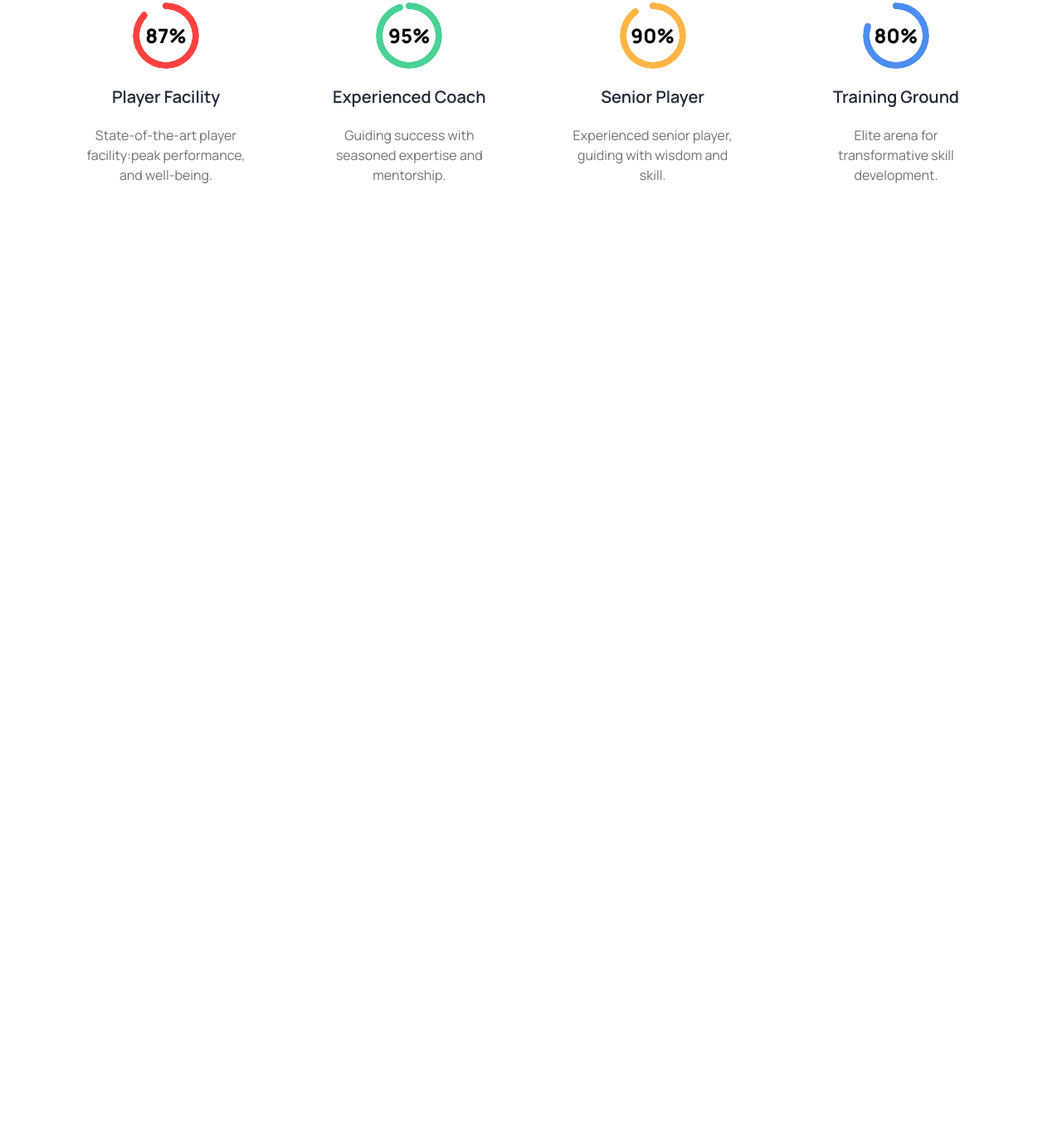
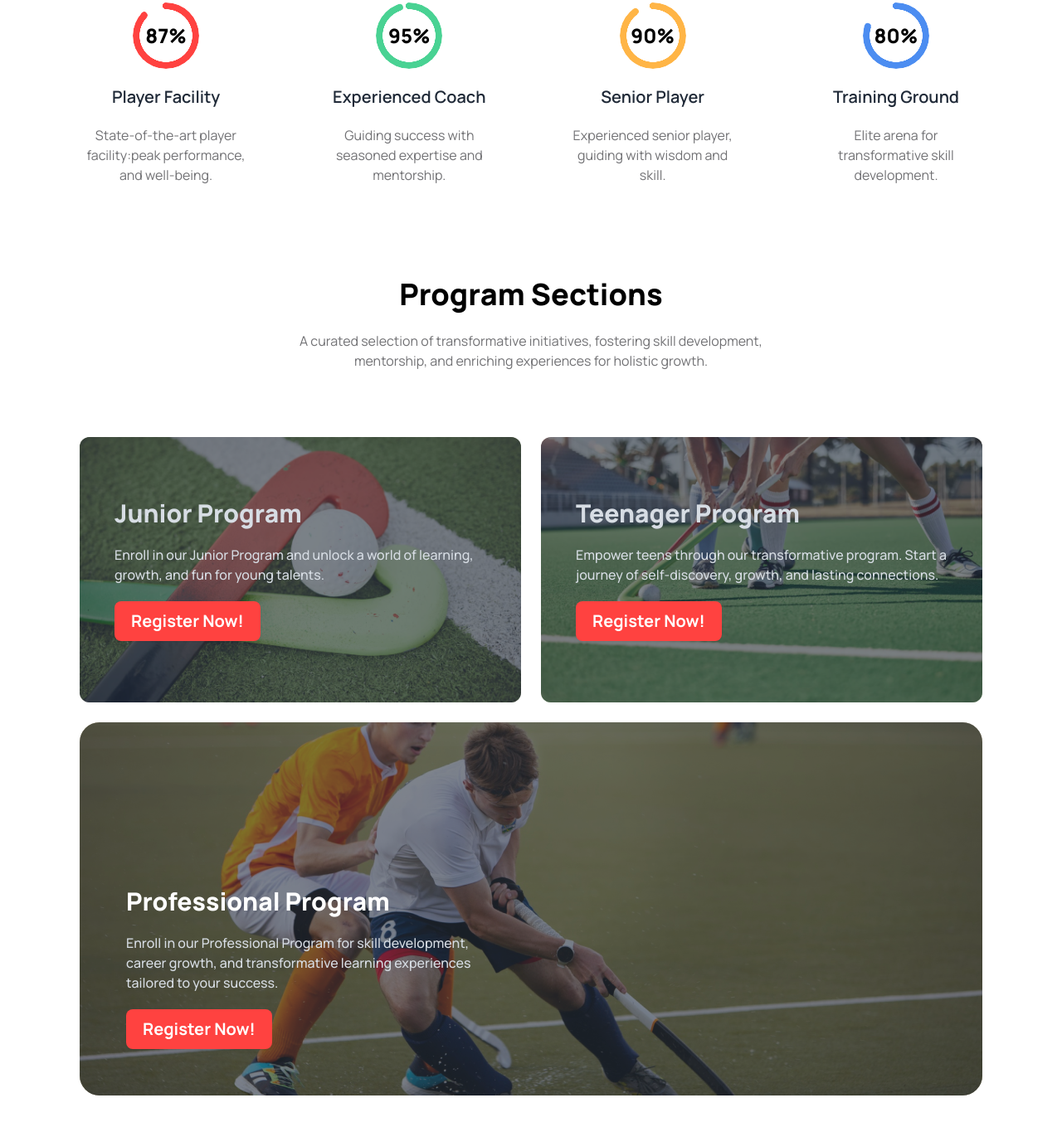
Before and after one commit to fahadfakrul/Hockeys, a plain HTML site: page index.html in a window 1280 px wide. Shown: the part 1035-2394 px from the top of the page at 83% size. Before the commit the page ends 1370 px from the top, so only its background shows below. Drawn offline with nearby package versions, Linux system fonts and the light colour scheme.

Commit message:
program section created successfully

```diff
--- a/index.html
+++ b/index.html
@@ -176,26 +176,83 @@
                 <!-- percentage card -->
                 <div class="lg:flex lg:justify-between mt-12 lg:mt-20">
                     <div class=" w-52 mx-auto lg:mx-0  flex flex-col items-center justify-center ">
-                        <div class=" font-extrabold text-2xl radial-progress text-[#FF4240]" style="--value:87;" role="progressbar"><span class=" text-black">87%</span></div>
+                        <div class=" font-extrabold text-2xl radial-progress text-[#FF4240]" style="--value:87;"
+                            role="progressbar"><span class=" text-black">87%</span></div>
                         <h4 class="text-xl font-semibold text-center py-5">Player Facility</h4>
-                        <p class="text-para-primary text-center w-full">State-of-the-art player facility:peak performance, and well-being.</p>
+                        <p class="text-para-primary text-center w-full">State-of-the-art player facility:peak
+                            performance, and well-being.</p>
                     </div>
                     <div class=" w-52 mx-auto lg:mx-0 mt-6 lg:mt-0 flex flex-col items-center justify-center">
-                        <div class=" font-extrabold text-2xl radial-progress text-[#49D293]" style="--value:95;" role="progressbar"><span class=" text-black">95%</span></div>
+                        <div class=" font-extrabold text-2xl radial-progress text-[#49D293]" style="--value:95;"
+                            role="progressbar"><span class=" text-black">95%</span></div>
                         <h4 class="text-xl font-semibold text-center py-5">Experienced Coach</h4>
-                        <p class="text-para-primary text-center w-full">Guiding success with seasoned expertise and mentorship.</p>
+                        <p class="text-para-primary text-center w-full">Guiding success with seasoned expertise and
+                            mentorship.</p>
                     </div>
 
                     <div class=" w-52 mx-auto lg:mx-0 mt-6 lg:mt-0 flex flex-col items-center justify-center">
-                        <div class=" font-extrabold text-2xl radial-progress text-[#FFB546]" style="--value:90;" role="progressbar"><span class=" text-black">90%</span></div>
+                        <div class=" font-extrabold text-2xl radial-progress text-[#FFB546]" style="--value:90;"
+                            role="progressbar"><span class=" text-black">90%</span></div>
                         <h4 class="text-xl font-semibold text-center py-5">Senior Player</h4>
-                        <p class="text-para-primary text-center">Experienced senior player, guiding with wisdom and skill.</p>
+                        <p class="text-para-primary text-center">Experienced senior player, guiding with wisdom and
+                            skill.</p>
                     </div>
                     <div class=" w-52 mx-auto lg:mx-0 mt-6 lg:mt-0 flex flex-col items-center justify-center ">
-                        <div class=" font-extrabold text-2xl radial-progress text-[#4C8DF1]" style="--value:80;" role="progressbar"><span class=" text-black">80%</span></div>
+                        <div class=" font-extrabold text-2xl radial-progress text-[#4C8DF1]" style="--value:80;"
+                            role="progressbar"><span class=" text-black">80%</span></div>
                         <h4 class="text-xl font-semibold text-center py-5">Training Ground</h4>
                         <p class="text-para-primary text-center">Elite arena for transformative skill development.</p>
                     </div>
+                </div>
+            </div>
+        </section>
+        <!-- program section -->
+        <section class="my-4 lg:my-28">
+
+            <div class="container mx-auto  lg:px-24 px-6">
+                <div>
+                    <h2 class="text-black text-4xl font-extrabold text-center">Program Sections</h2>
+                    <p class="text-para-primary text-base leading-6 text-center mt-6">A curated selection of
+                        transformative initiatives, fostering skill development,<br>mentorship, and enriching
+                        experiences for holistic growth.</p>
+                </div>
+                <div class="grid grid-cols-2 gap-6 mt-20">
+                    <div class="hero h-80 rounded-xl" style="background-image: url(./Images/2.png);">
+                        <div class="hero-overlay bg-opacity-60 rounded-xl"></div>
+                        <div class="hero-content text-left text-neutral-content">
+                            <div class="max-w-md">
+                                <h1 class="mb-5 text-3xl font-extrabold">Junior Program</h1>
+                                <p class="mb-5 font-medium text-base">Enroll in our Junior Program and unlock a world of
+                                    learning, growth, and fun for young talents. </p>
+                                    <button class="btn border-none px-5 py-2 bg-hockey-primary text-white text-xl font-bold">Register Now!</button>
+                            </div>
+                        </div>
+                    </div>
+                    <div class="hero h-80 rounded-xl " style="background-image: url(./Images/3.png);">
+                        <div class="hero-overlay bg-opacity-60 rounded-xl"></div>
+                        <div class="hero-content text-left text-neutral-content">
+                            <div class="max-w-md">
+                                <h1 class="mb-5 text-3xl font-extrabold">Teenager Program</h1>
+                                <p class="mb-5 font-medium text-base">Empower teens through our transformative program.
+                                    Start a journey of self-discovery, growth, and lasting connections.</p>
+                                    <button class="btn border-none px-5 py-2 bg-hockey-primary text-white text-xl font-bold">Register Now!</button>
+                            </div>
+                        </div>
+                    </div>
+                    <div class="hero col-span-2 h-[450px] rounded-3xl relative"
+                        style="background-image: url(./Images/4.png);">
+                        <div class="hero-overlay bg-opacity-60 rounded-3xl"></div>
+                        <div class="hero-content  text-neutral-content absolute text-left left-10 bottom-10">
+                            <div class="max-w-md">
+                                <h1 class="mb-5 text-3xl font-extrabold text-white">Professional Program</h1>
+                                <p class="mb-5 font-medium text-base">Enroll in our Professional Program for skill
+                                    development, career growth, and transformative learning experiences tailored to your
+                                    success.</p>
+                                <button class="btn border-none px-5 py-2 bg-hockey-primary text-white text-xl font-bold">Register Now!</button>
+                            </div>
+                        </div>
+                    </div>
+
                 </div>
             </div>
         </section>
```
